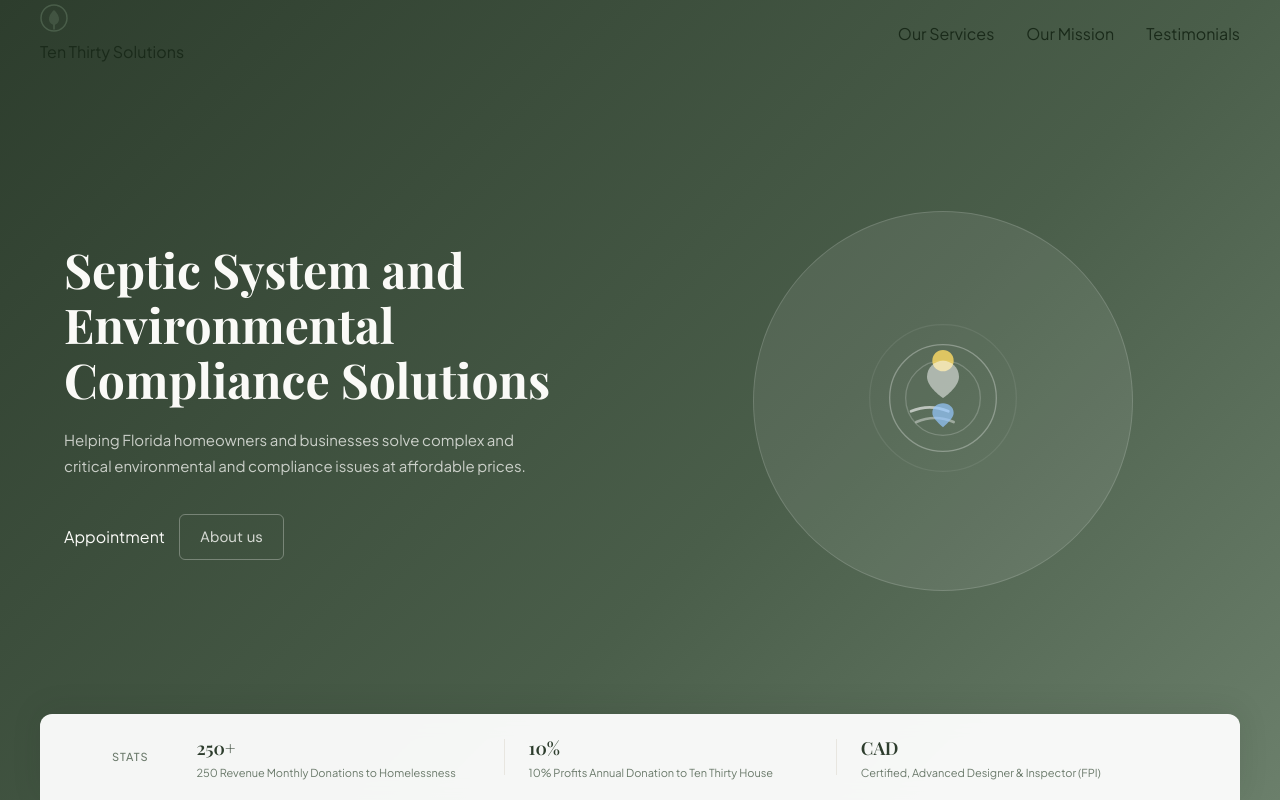
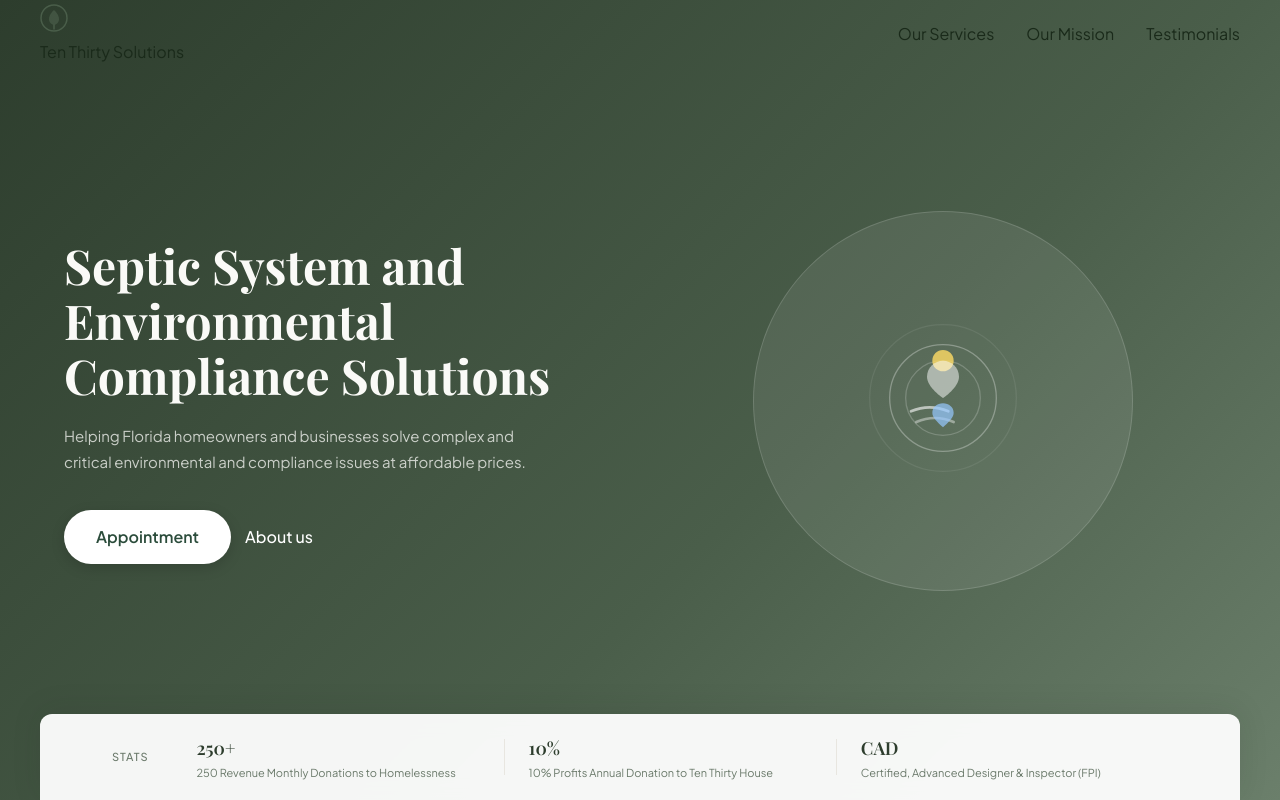
Before and after one commit to Raged9/FrontEnd_TenThirty, a Next.js app: page / in a window 1280 px wide. Shown: the top 800 px of the page. Built offline with nearby package versions, Linux system fonts and the light colour scheme; no server answers.

Commit message:
commit 10 carlo: fix bug about us button

```diff
--- a/src/components/sections/HeroSection.jsx
+++ b/src/components/sections/HeroSection.jsx
@@ -32,7 +32,7 @@ export default function HeroSection({ content = DEFAULT_HERO }) {
           <p className="hero-sub">{content.subtext}</p>
           <div className="hero-actions">
             <Link href="/appointment" className="btn-primary">Appointment</Link>
-            <button className="btn-ghost">About us</button>
+            <Link href="/tentang-kami" className="btn-ghost">About us</Link>
           </div>
         </div>
 
--- a/src/styles/globals.css
+++ b/src/styles/globals.css
@@ -44,8 +44,45 @@ a { text-decoration: none; color: inherit; }
 
 button { cursor: pointer; border: none; background: none; font-family: var(--font-body); }
 
+/* Container to align them side-by-side */
+.hero-actions {
+  display: flex;
+  gap: 24px;
+  align-items: center;
+  margin-top: 32px;
+}
 
+/* The Primary Appointment Button */
+.btn-primary {
+  background-color: white;
+  color: #2b4c3b; /* Dark green text to match your background */
+  padding: 14px 32px;
+  border-radius: 50px; /* Pill shape */
+  font-weight: 600;
+  font-size: 16px;
+  transition: all 0.3s ease;
+  box-shadow: 0 4px 14px rgba(0, 0, 0, 0.15);
+}
 
+.btn-primary:hover {
+  transform: translateY(-2px);
+  box-shadow: 0 8px 24px rgba(0, 0, 0, 0.2);
+  background-color: #f8f9fa;
+}
+
+/* The Secondary About Us Link */
+.btn-ghost {
+  color: white;
+  font-weight: 500;
+  font-size: 16px;
+  transition: opacity 0.2s ease;
+}
+
+.btn-ghost:hover {
+  opacity: 0.8;
+  text-decoration: underline;
+  text-underline-offset: 6px;
+}
 
 /* 1. Base Variables & Typography */
 :root {
```
